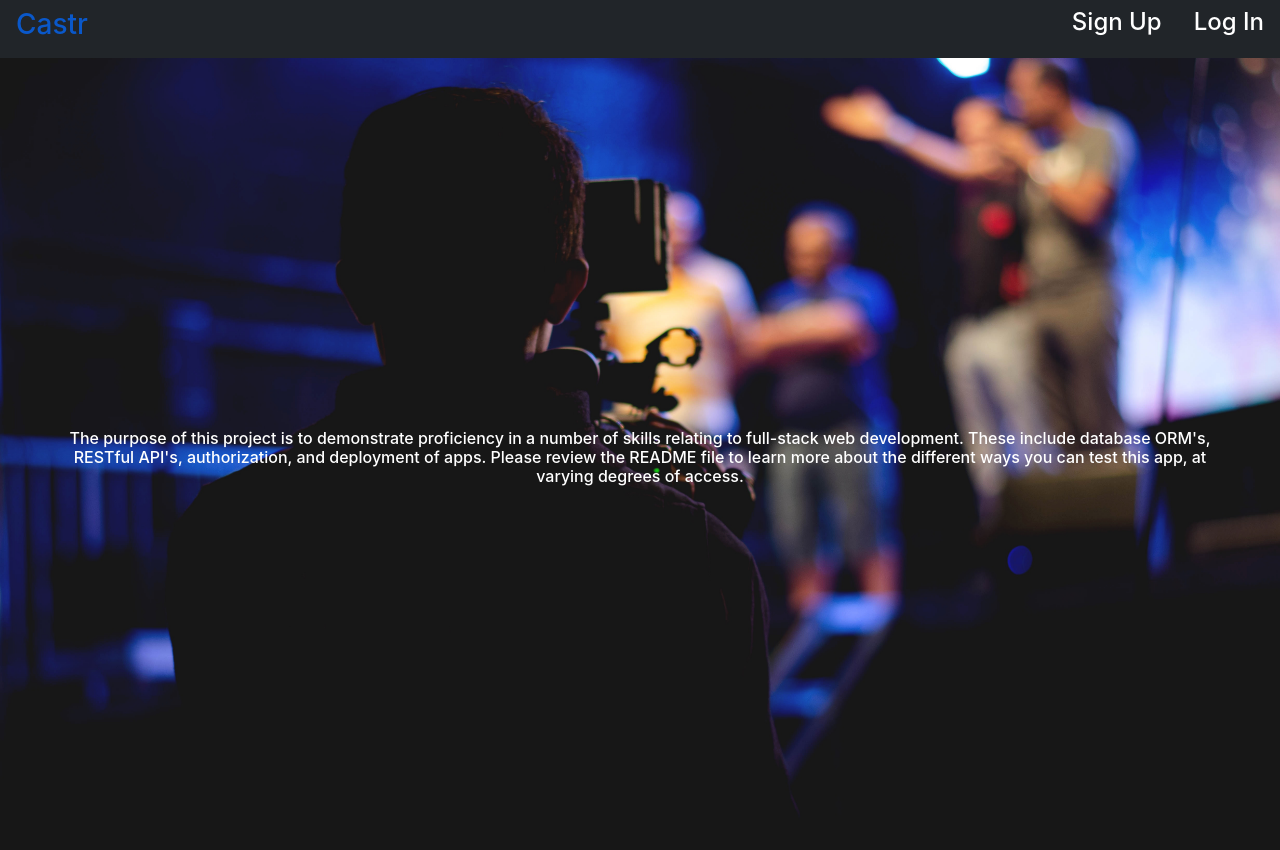
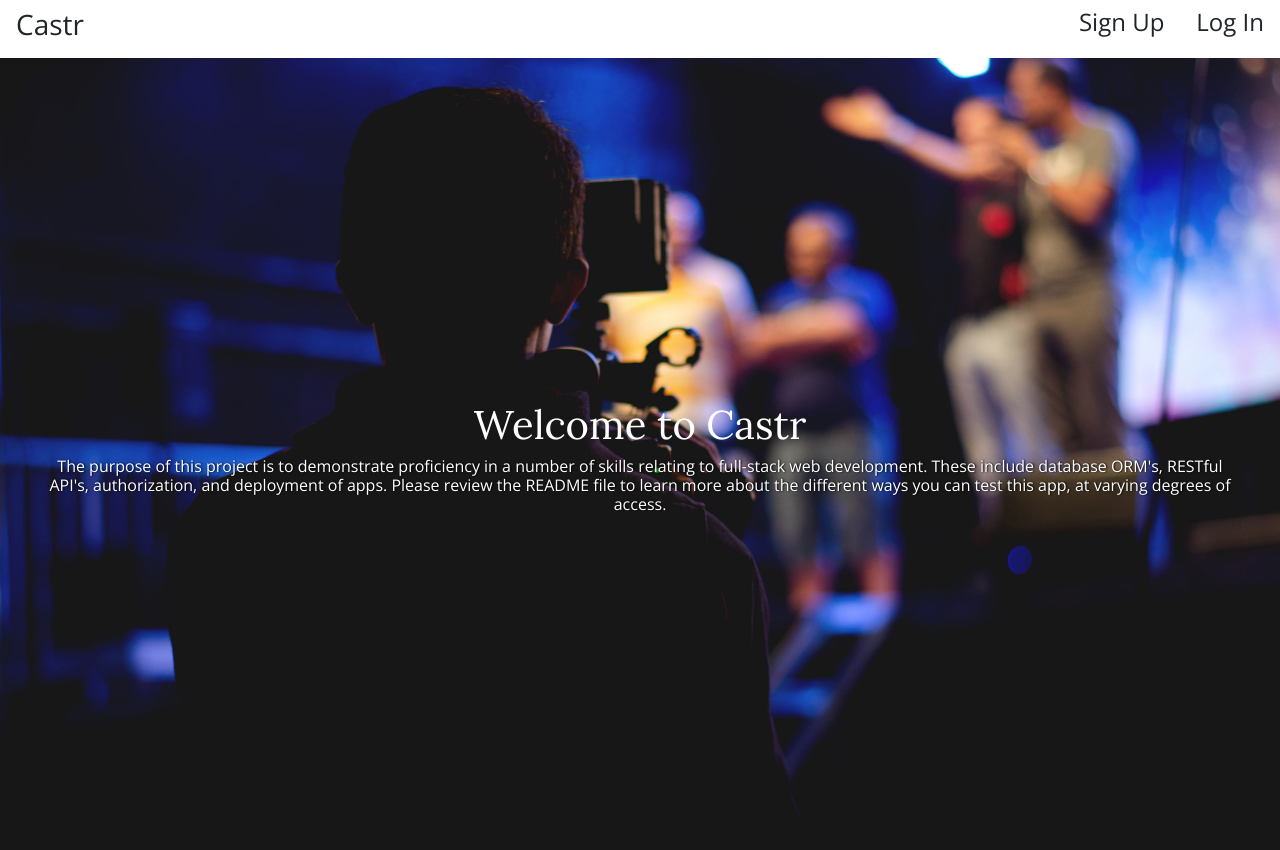
Before and after one commit to aliciakott/FSND-udacity-capstone-castr, a React (Create React App) app in the folder frontend/: page / in a window 1280 px wide. Shown: the top 850 px of the page. Built offline with nearby package versions, Linux system fonts and the light colour scheme.

Commit message:
final adjustments to UI main page

```diff
--- a/frontend/public/index.html
+++ b/frontend/public/index.html
@@ -17,6 +17,9 @@
       user's mobile device or desktop. See https://developers.google.com/web/fundamentals/web-app-manifest/
     -->
     <link rel="manifest" href="%PUBLIC_URL%/manifest.json" />
+    <link rel="preconnect" href="https://fonts.googleapis.com">
+<link rel="preconnect" href="https://fonts.gstatic.com" crossorigin>
+<link href="https://fonts.googleapis.com/css2?family=Lora&family=Open+Sans:ital,wght@0,400;1,300&display=swap" rel="stylesheet">
     <!--
       Notice the use of %PUBLIC_URL% in the tags above.
       It will be replaced with the URL of the `public` folder during the build.
--- a/frontend/src/App.css
+++ b/frontend/src/App.css
@@ -11,3 +11,7 @@
 /* .cover-container {
   max-width: 42em;
 } */
+
+h3, h4 {
+  font-family: 'Open Sans', sans-serif;
+}
--- a/frontend/src/components/Main.css
+++ b/frontend/src/components/Main.css
@@ -6,5 +6,13 @@ main {
     height: 100vh;
     width: 100%;
     margin: 0;
+}
 
+h1 {
+    font-family: 'Lora', serif;
 }
+
+h6 {
+    font-family: 'Open Sans', sans-serif;
+    text-shadow: 1px 0px 2px #000000;
+}
--- a/frontend/src/components/Main.js
+++ b/frontend/src/components/Main.js
@@ -5,13 +5,13 @@ class Main extends React.Component {
   render() {
     return(
       <div className="cover-container">
-        <main className="row align-items-center px-5 m-0">
-          <h6 className="my-auto">The purpose of this project is to demonstrate proficiency in a number of skills relating to full-stack web development.
+        <main className="d-flex flex-column align-items-center px-5">
+          <h1 className="mb-1 mt-auto">Welcome to Castr</h1>
+          <h6 className="mt-1 mb-auto">The purpose of this project is to demonstrate proficiency in a number of skills relating to full-stack web development.
           These include database ORM's, RESTful API's, authorization, and deployment of apps.
           Please review the README file to learn more about the different ways you can test this app, at varying degrees of access.
           </h6>
         </main>
-        <footer className="mt-auto"></footer>
       </div>
     );
   }
--- a/frontend/src/components/access-in-nav.js
+++ b/frontend/src/components/access-in-nav.js
@@ -6,11 +6,11 @@ class AccessInNav extends React.Component {
   render() {
     return (
       <div>
-        <header>
-          <Link to="/"><h3 className="float-md-start nav-link">Castr</h3></Link>
+        <header className="bg-white">
+          <Link to="/"><h3 className="float-md-start nav-link text-dark">Castr</h3></Link>
           <nav className="nav nav-masthead justify-content-center float-md-end">
-            <Link to="/movies"><h4 className="nav-link text-white fw-bold">Movies</h4></Link>
-            <Link to="/actors"><h4 className="nav-link text-white fw-bold">Actors</h4></Link>
+            <Link to="/movies"><h4 className="nav-link text-dark fw-bold">Movies</h4></Link>
+            <Link to="/actors"><h4 className="nav-link text-dark fw-bold">Actors</h4></Link>
             <LogoutButton />
           </nav>
         </header>
--- a/frontend/src/components/access-out-nav.js
+++ b/frontend/src/components/access-out-nav.js
@@ -5,8 +5,8 @@ import SignupButton from "./signup-button";
 class AccessOutNav extends React.Component {
   render() {
     return (
-      <header>
-        <h3 className="float-md-start nav-link">Castr</h3>
+      <header className="bg-white">
+        <h3 className="float-md-start nav-link text-dark">Castr</h3>
         <nav className="nav nav-masthead justify-content-center float-md-end">
           <SignupButton />
           <LoginButton />
--- a/frontend/src/components/login-button.js
+++ b/frontend/src/components/login-button.js
@@ -5,7 +5,7 @@ class LoginButton extends React.Component {
     render() {
         const { loginWithRedirect } = this.props.auth0;
         return (
-            <h4 className="nav-link text-white" onClick={() => loginWithRedirect()}>
+            <h4 className="nav-link text-dark" onClick={() => loginWithRedirect()}>
                 Log In
             </h4>
         );
--- a/frontend/src/components/logout-button.js
+++ b/frontend/src/components/logout-button.js
@@ -5,7 +5,7 @@ class LogoutButton extends React.Component {
     render() {
         const { logout } = this.props.auth0;
         return (
-            <h4 className="nav-link text-white" onClick={() => logout({
+            <h4 className="nav-link text-dark" onClick={() => logout({
                 returnTo: window.location.origin,
             })}>Log Out</h4>
         );
--- a/frontend/src/components/signup-button.js
+++ b/frontend/src/components/signup-button.js
@@ -5,7 +5,7 @@ class SignupButton extends React.Component {
     render() {
         const { loginWithRedirect } = this.props.auth0;
         return (
-            <h4 className="nav-link text-white"
+            <h4 className="nav-link text-dark"
                 onClick={() => loginWithRedirect({
                     screen_hint: "signup",})}>
                     Sign Up
```
